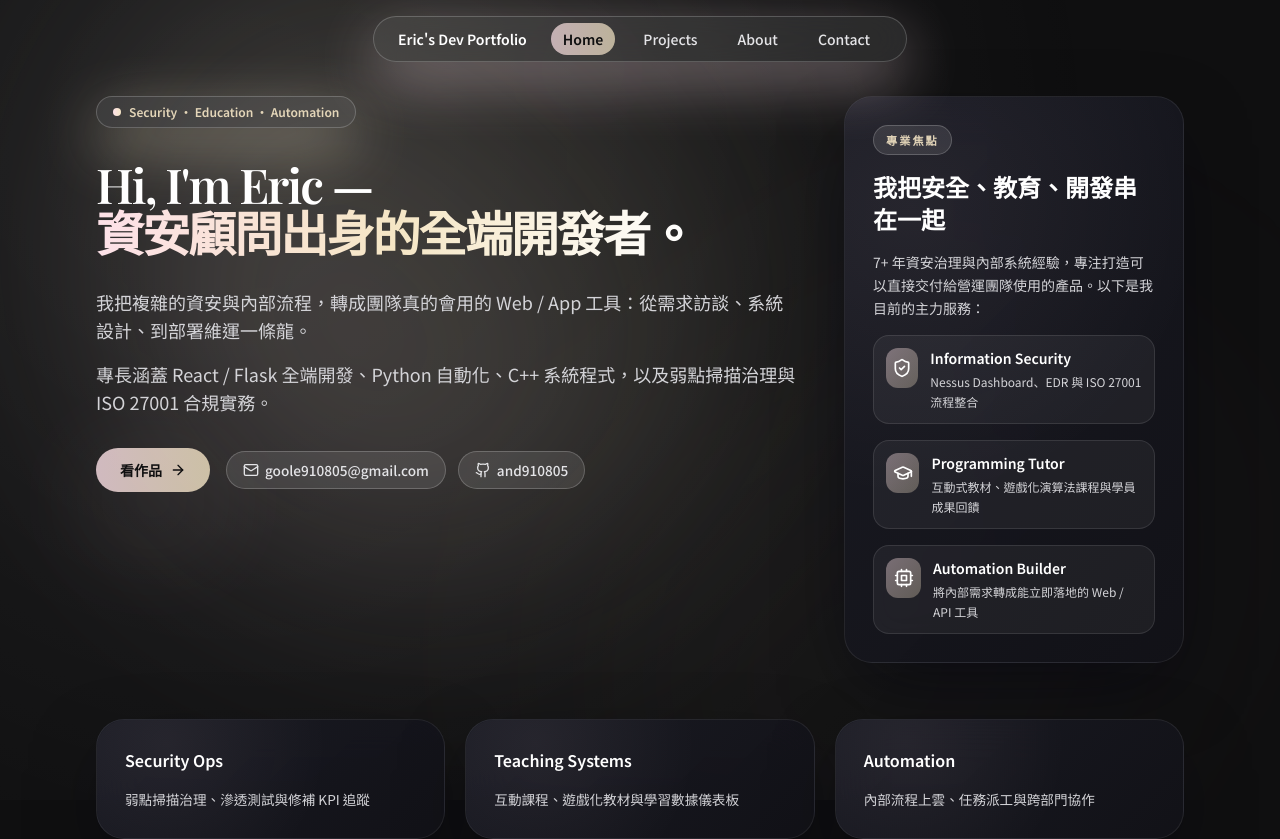
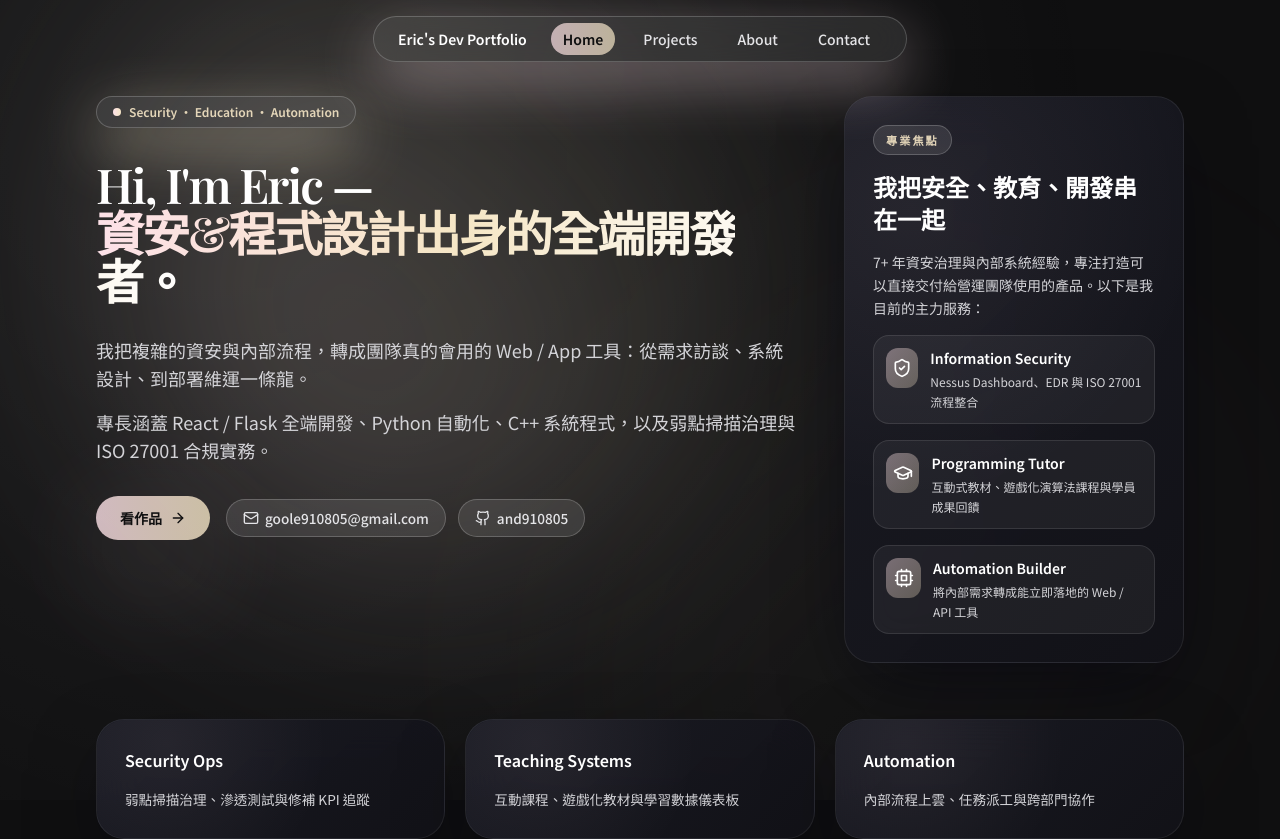
Before and after one commit to and910805/eric-s-dev-site, a React (Vite) app: page / in a window 1280 px wide. Shown: the top 839 px of the page. Built offline with nearby package versions, Linux system fonts and the light colour scheme.

Commit message:
Refine hero copy and stabilize project actions

```diff
--- a/src/components/ProjectCard.jsx
+++ b/src/components/ProjectCard.jsx
@@ -11,7 +11,7 @@ export default function ProjectCard({ project }) {
       transition={{ duration: 0.4 }}
       className="group glass-card h-full"
     >
-      <div className="glass-card__inner">
+      <div className="glass-card__inner h-full">
         <div className="space-y-3">
           <h3 className="text-xl font-semibold text-white font-display">
             {project.title}
--- a/src/pages/Home.jsx
+++ b/src/pages/Home.jsx
@@ -57,7 +57,7 @@ export default function Home() {
             Hi, I&apos;m Eric —
             <br />
             <span className="bg-gradient-to-r from-blush-pink via-soft-gold to-white bg-clip-text text-transparent">
-              資安顧問出身的全端開發者。
+              資安&程式設計出身的全端開發者。
             </span>
           </h1>
 
```
